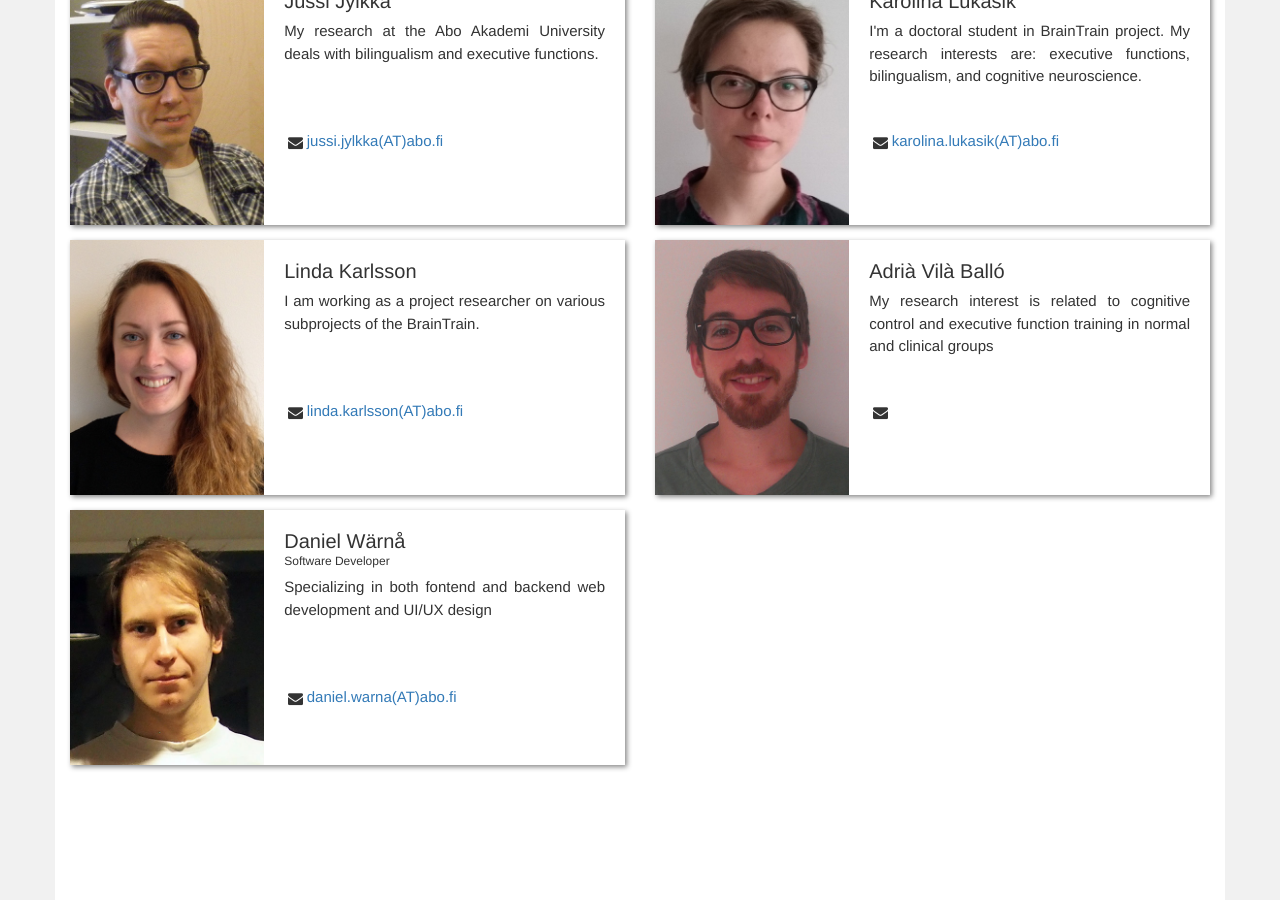
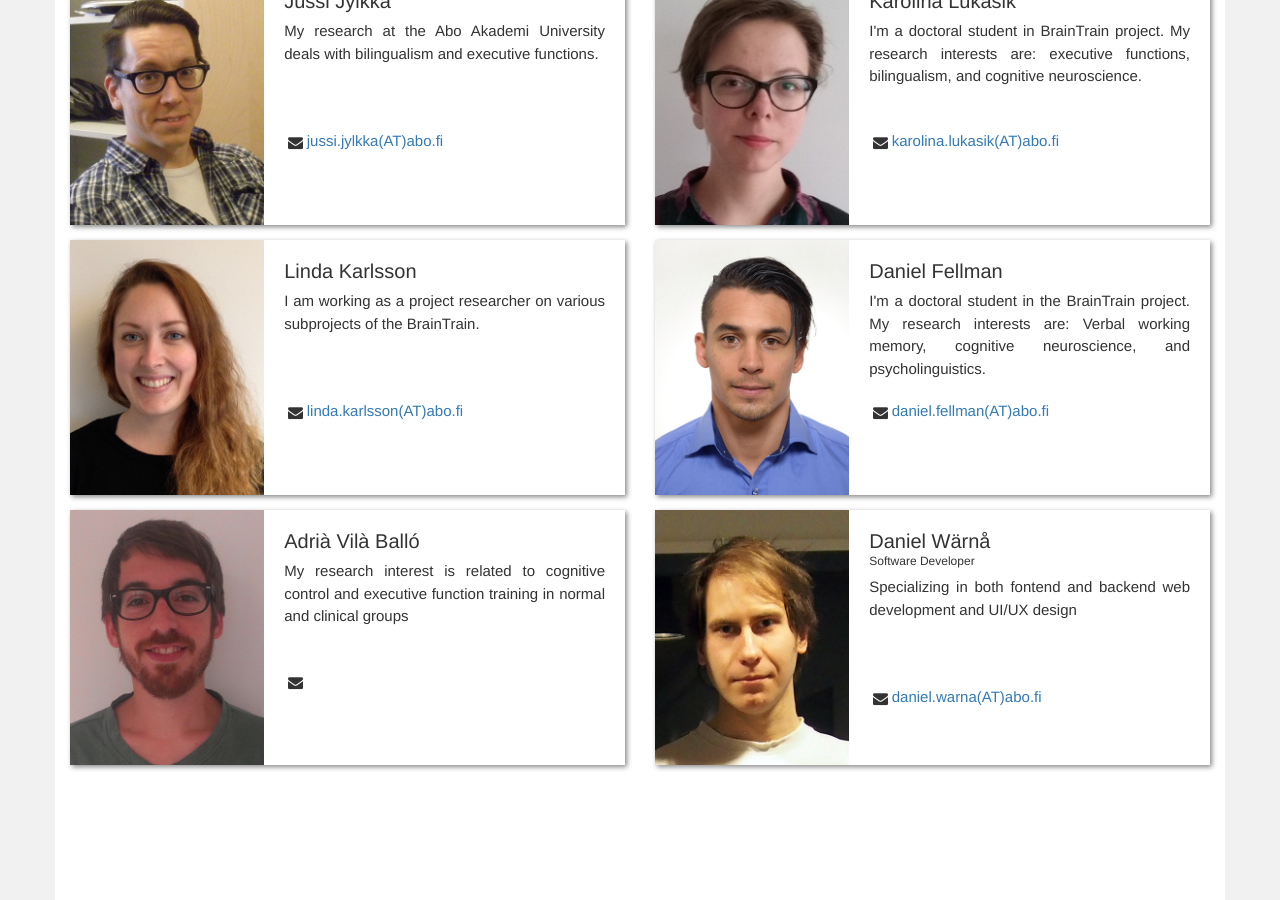
Before and after one commit to dlfell/braintrain, a Jekyll site: the page built from contact.html, in a window 1280 px wide and 900 px high, scrolled down 1287 px. Built offline with Jekyll 4.4.1, drawn with Linux system fonts in a browser that asks for light colours; nearby versions of some CDN libraries.

Commit message:
Add Daniel

```diff
--- a/_data/contacts.json
+++ b/_data/contacts.json
@@ -88,6 +88,14 @@ functions, bilingualism, and cognitive neuroscience.",
 },
 
 {
+    name:  "Daniel Fellman",
+    title: "",
+    desc:  "I'm a doctoral student in the BrainTrain project. My research interests are: Verbal working memory, cognitive neuroscience, and psycholinguistics.",
+    mail:  "daniel.fellman(AT)abo.fi",
+    img : "/assets/images/daniel_fellman.jpg"
+},
+
+{
     name:  "Adrià Vilà Balló",
     title: "",
     desc:  "My research interest is related to cognitive control and executive function training in normal and clinical groups",
```
Also changed, not shown: assets/images/daniel_fellman.jpg (added).
